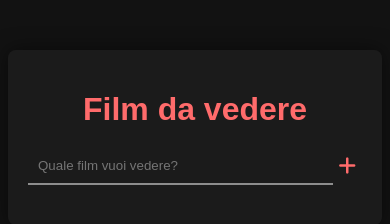
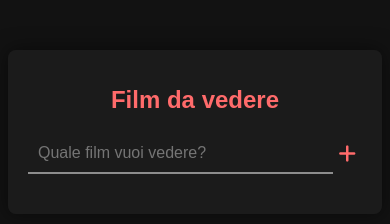
Before and after one commit to SimoneMicheleAllocca/Todo.film, a plain HTML site: page index.html in a window 390 px wide. Drawn offline with Linux system fonts and the light colour scheme.

Commit message:
ADD-responsive

```diff
--- a/style.css
+++ b/style.css
@@ -99,3 +99,28 @@ h1 {
     opacity: 0;
     transition: opacity 0.5s ease;
 }
+
+
+/*
+RESPONSIVE
+*/
+
+@media (max-width: 600px) {
+    h1 {
+        font-size: 24px;
+    }
+
+    input[type="text"] {
+        font-size: 16px;
+        padding: 8px;
+    }
+
+    li {
+        font-size: 16px;
+        padding: 8px;
+    }
+
+    button {
+        font-size: 18px;
+    }
+}
```
